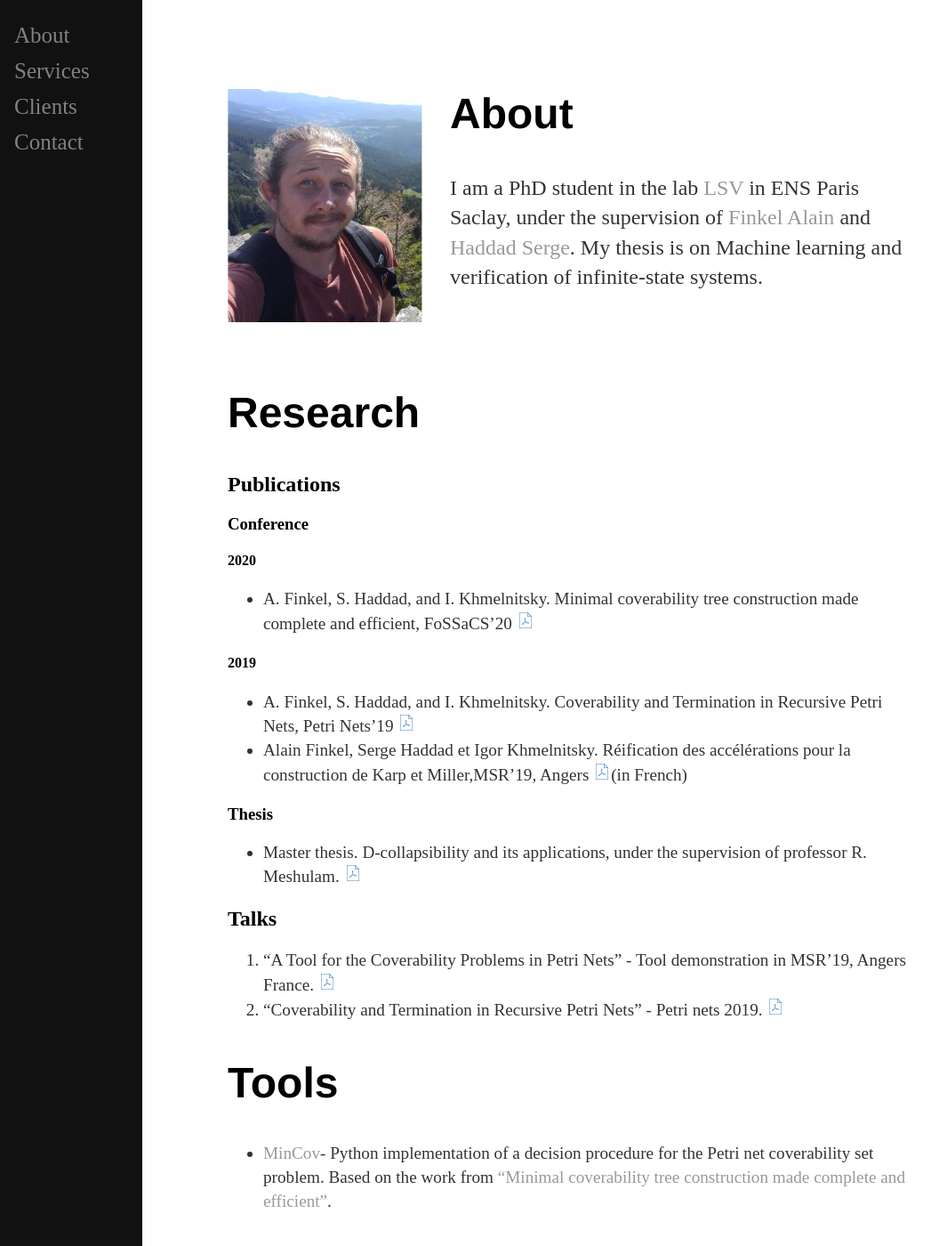
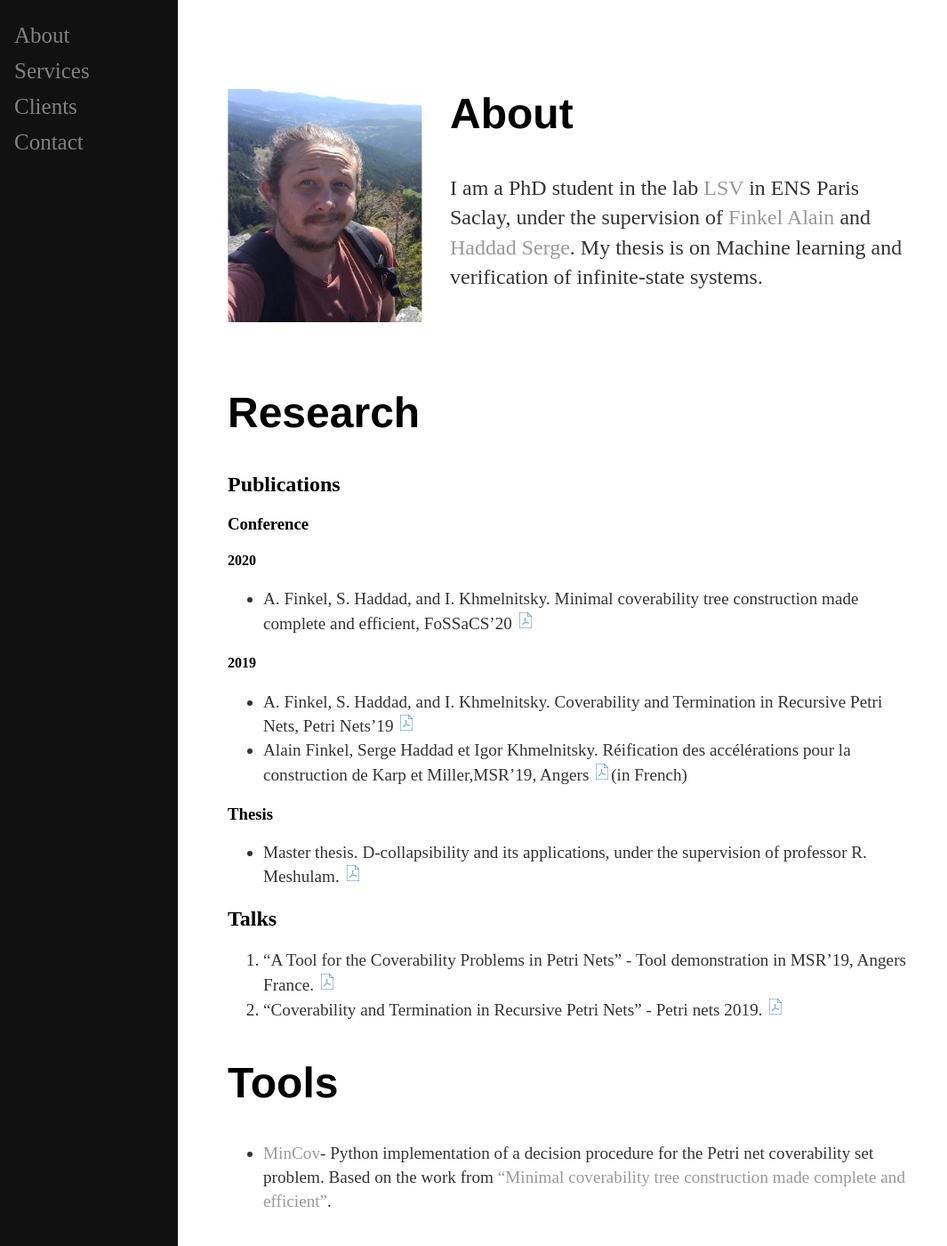
Before and after one commit to IgorKhm/igorkhm.github.io, a Jekyll site: the page built from index.md, in a window 1280 px wide and 1400 px high. Shown: the whole window at 89% size, without its empty margins (0-1065 px from the left). Built offline with Jekyll 4.4.1, drawn with Linux system fonts in a browser that asks for light colours.

Commit message:
Update main.css

```diff
--- a/css/main.css
+++ b/css/main.css
@@ -49,7 +49,7 @@ ul.posts li {
 }
 .sidenav {
   height: 100%;
-  width: 160px;
+  width: 200px;
   position: fixed;
   z-index: 1;
   top: 0;
```
